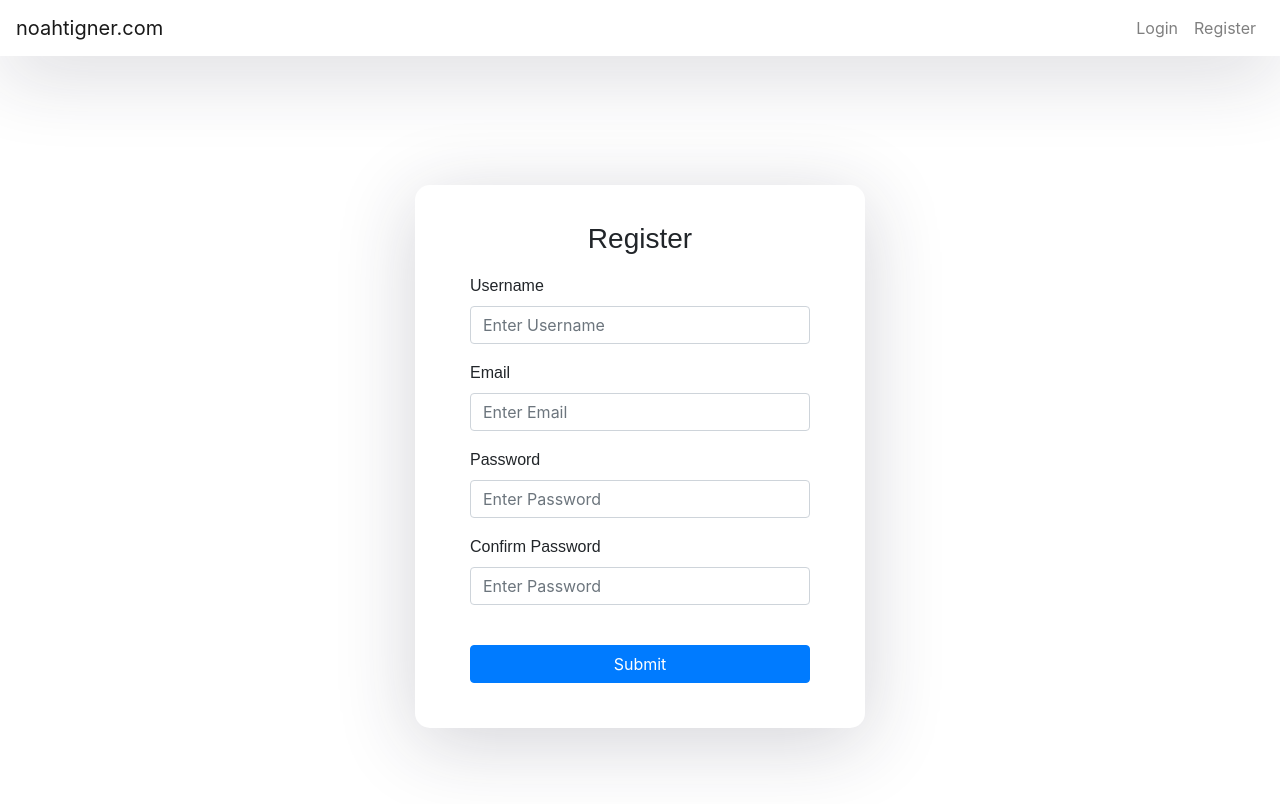
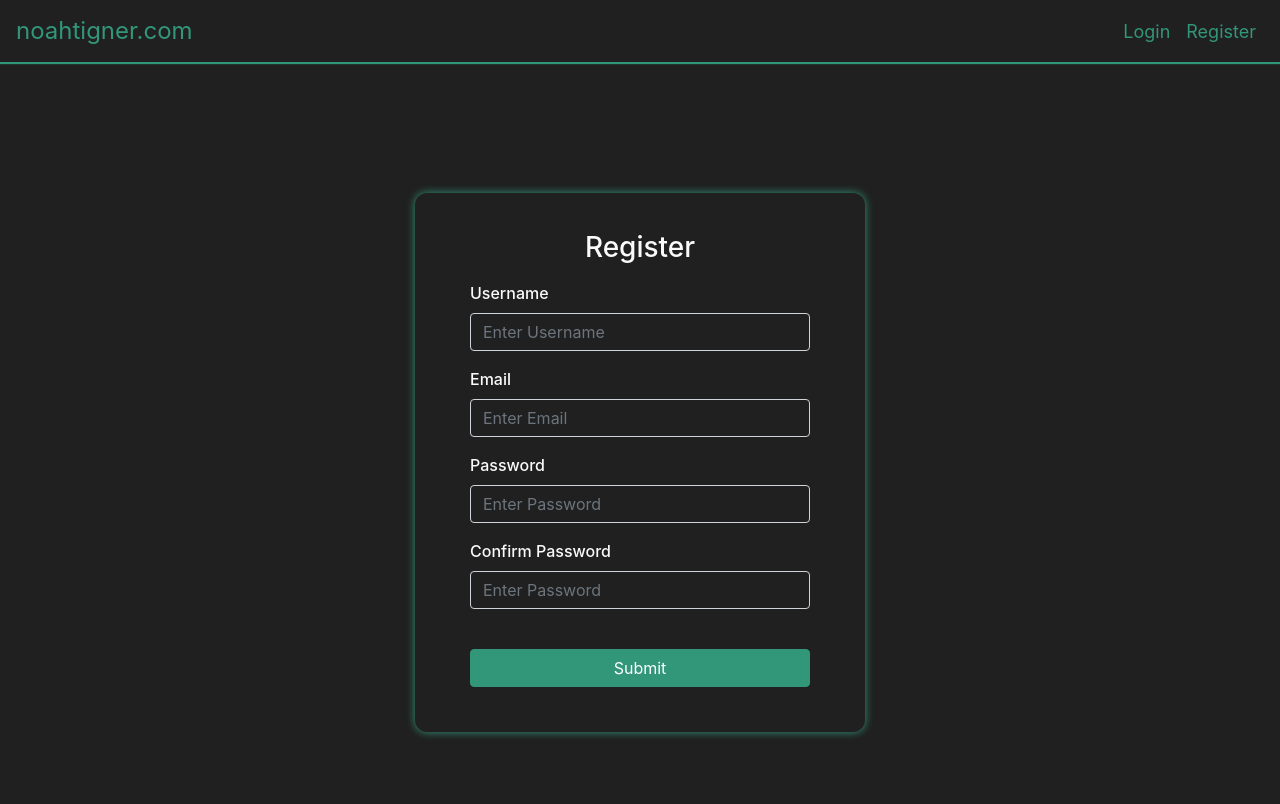
Before and after one commit to noahtigner/cloud-app, a React (Create React App) app in the folder client/: page /auth/register in a window 1280 px wide. Shown: the top 804 px of the page. Built offline with nearby package versions, Linux system fonts and the light colour scheme.

Commit message:
prototyping with dark theme

```diff
--- a/client/src/App.css
+++ /dev/null
@@ -1,38 +0,0 @@
-.App {
-  text-align: center;
-}
-
-.App-logo {
-  height: 40vmin;
-  pointer-events: none;
-}
-
-@media (prefers-reduced-motion: no-preference) {
-  .App-logo {
-    animation: App-logo-spin infinite 20s linear;
-  }
-}
-
-.App-header {
-  background-color: #282c34;
-  min-height: 100vh;
-  display: flex;
-  flex-direction: column;
-  align-items: center;
-  justify-content: center;
-  font-size: calc(10px + 2vmin);
-  color: white;
-}
-
-.App-link {
-  color: #61dafb;
-}
-
-@keyframes App-logo-spin {
-  from {
-    transform: rotate(0deg);
-  }
-  to {
-    transform: rotate(360deg);
-  }
-}
--- a/client/src/App.js
+++ b/client/src/App.js
@@ -1,59 +1,19 @@
 import React from 'react';
 // import logo from './logo.svg';
 import 'bootstrap/dist/css/bootstrap.min.css';
-import './App.css';
-import { BrowserRouter as Router, Switch, Route, Link } from "react-router-dom";
-import {
-    Collapse,
-    Navbar,
-    NavbarToggler,
-    NavbarBrand,
-    Nav,
-    NavItem,
-    NavLink,
-    Container,
-    Row,
-    Col,
-    Jumbotron,
-    Button
-} from 'reactstrap';
+import { BrowserRouter as Router, Switch, Route } from "react-router-dom";
+
 
 import Login from "./components/login.jsx";
 import Register from "./components/register.jsx";
+import Topper from "./components/topper.jsx";
 
 
 function App() {
     return (
+       <React.Fragment>
+            <Topper/>
             <Router>
-            {/* <nav className="navbar navbar-expand-lg navbar-light fixed-top">
-                <div className="container">
-                    <Link className="navbar-brand" to={"/auth/login"}>noahtigner.com</Link>
-                    <div className="collapse navbar-collapse" id="navbarTogglerDemo02">
-                        <ul className="navbar-nav active">
-                            <li className="nav-item">
-                                <Link className="nav-link" to={"/auth/login"}>Login</Link>
-                            </li>
-                            <li className="nav-item">
-                                <Link className="nav-link" to={"/auth/register"}>Register</Link>
-                            </li>
-                        </ul>
-                    </div>
-                </div>
-            </nav> */}
-            <Navbar color="inverse" light expand="md">
-                <NavbarBrand href={"/auth/login"}>noahtigner.com</NavbarBrand>
-
-                <Collapse isOpen={true} navbar>
-                    <Nav className="ml-auto" navbar>
-                        <NavItem>
-                            <NavLink href={"/auth/login"}>Login</NavLink>
-                        </NavItem>
-                        <NavItem>
-                            <NavLink href={"/auth/register"}>Register</NavLink>
-                        </NavItem>
-                    </Nav>
-                </Collapse>
-            </Navbar>
 
                 <div className="auth-wrapper">
                     <div className="auth-inner">
@@ -65,7 +25,7 @@ function App() {
                     </div>
                 </div>
             </Router>
-
+        </React.Fragment>
     );
 }
 
--- a/client/src/components/login.jsx
+++ b/client/src/components/login.jsx
@@ -1,6 +1,7 @@
 import React, {useState} from 'react';
 import { useHistory } from "react-router-dom";
 import fetchData from "./fetchData";
+import { Form, FormGroup, Label, Input } from 'reactstrap';
 
 function Login() {
     const [state, setState] = useState({
@@ -42,12 +43,12 @@ function Login() {
     }
 
     return(
-        <form className="needs-validation" onSubmit={handleSubmitClick} noValidate>
+        <Form className="needs-validation" onSubmit={handleSubmitClick} noValidate>
             <h3>Login</h3>
 
-            <div className="form-group">
-                <label>Username</label>
-                <input type="text"
+            <FormGroup>
+                <Label>Username</Label>
+                <Input type="text"
                     className="form-control"
                     id="username"
                     placeholder="Enter Username"
@@ -57,11 +58,11 @@ function Login() {
                 />
                 {/* <div className="valid-feedback">Valid.</div> */}
                 {/* <div className="invalid-feedback">Please fill out this field.</div> */}
-            </div>
+            </FormGroup>
 
-            <div className="form-group">
-                <label>Password</label>
-                <input
+            <FormGroup>
+                <Label>Password</Label>
+                <Input
                     type="password"
                     className="form-control"
                     id="password"
@@ -72,10 +73,10 @@ function Login() {
                 />
                 {/* <div className="valid-feedback">Valid.</div> */}
                 {/* <div className="invalid-feedback">Please fill out this field.</div> */}
-            </div>
+            </FormGroup>
             <br/>
             <button type="submit" className="btn btn-primary btn-block">Submit</button>
-        </form>
+        </Form>
     )
 }
 
--- a/client/src/components/register.jsx
+++ b/client/src/components/register.jsx
@@ -1,6 +1,7 @@
 import React, {useState} from 'react';
 import { useHistory } from "react-router-dom";
 import fetchData from "./fetchData";
+import { Form, FormGroup, Label, Input } from 'reactstrap';
 
 function Register() {
     const [state, setState] = useState({
@@ -44,12 +45,12 @@ function Register() {
     }
 
     return(
-        <form className="needs-validation" onSubmit={handleSubmitClick} noValidate>
+        <Form className="needs-validation" onSubmit={handleSubmitClick} noValidate>
             <h3>Register</h3>
 
-            <div className="form-group">
-                <label>Username</label>
-                <input
+            <FormGroup>
+                <Label>Username</Label>
+                <Input
                     type="text"
                     className="form-control"
                     id="username"
@@ -60,11 +61,11 @@ function Register() {
                 />
                 {/* <div className="valid-feedback">Valid.</div> */}
                 {/* <div className="invalid-feedback">Please fill out this field.</div> */}
-            </div>
+            </FormGroup>
 
-            <div className="form-group">
-                <label>Email</label>
-                <input
+            <FormGroup>
+                <Label>Email</Label>
+                <Input
                     type="email"
                     className="form-control"
                     id="email"
@@ -73,11 +74,11 @@ function Register() {
                     onChange={handleChange}
                     required
                 />
-            </div>
+            </FormGroup>
 
-            <div className="form-group">
-                <label>Password</label>
-                <input
+            <FormGroup>
+                <Label>Password</Label>
+                <Input
                     type="password"
                     className="form-control"
                     id="password"
@@ -86,11 +87,11 @@ function Register() {
                     onChange={handleChange}
                     required
                 />
-            </div>
+            </FormGroup>
 
-            <div className="form-group" >
-                <label>Confirm Password</label>
-                <input
+            <FormGroup>
+                <Label>Confirm Password</Label>
+                <Input
                     type="password"
                     className="form-control"
                     id="confirmPassword"
@@ -101,11 +102,11 @@ function Register() {
                     required
                 />
                 <div className="invalid-feedback">Passwords must match</div>
-            </div>
+            </FormGroup>
 
             <br/>
             <button type="submit" className="btn btn-primary btn-block">Submit</button>
-        </form>
+        </Form>
     )
 }
 
--- /dev/null
+++ b/client/src/components/topper.jsx
@@ -0,0 +1,30 @@
+import React from 'react';
+import {
+    Collapse,
+    Navbar,
+    NavbarBrand,
+    Nav,
+    NavItem,
+    NavLink,
+} from 'reactstrap';
+
+const Topper = () => {
+    return (
+        <Navbar light expand="md">
+            <NavbarBrand href={"/"}>noahtigner.com</NavbarBrand>
+
+            <Collapse isOpen={true} navbar>
+                <Nav className="ml-auto" navbar>
+                    <NavItem>
+                        <NavLink href={"/auth/login"}>Login</NavLink>
+                    </NavItem>
+                    <NavItem>
+                        <NavLink href={"/auth/register"}>Register</NavLink>
+                    </NavItem>
+                </Nav>
+            </Collapse>
+        </Navbar>
+    )
+}
+
+export default Topper;
--- a/client/src/index.css
+++ b/client/src/index.css
@@ -2,36 +2,27 @@
   font-family: 'Poppins';
   src: local('Poppins'), url(./fonts/Poppins/Poppins-Regular.ttf);
 }
-
-body {
-  margin: 0;
-  /* font-family: -apple-system, BlinkMacSystemFont, 'Segoe UI', 'Roboto', 'Oxygen',
-    'Ubuntu', 'Cantarell', 'Fira Sans', 'Droid Sans', 'Helvetica Neue',
-    sans-serif; */
-    font-family: 'Poppins', sans-serif;
-  -webkit-font-smoothing: antialiased;
-  -moz-osx-font-smoothing: grayscale;
-}
-
-/* code {
-  font-family: source-code-pro, Menlo, Monaco, Consolas, 'Courier New',
-    monospace;
-} */
 
 * {
   box-sizing: border-box;
 }
 body {
   /* background: #1C8EF9 !important; */
+  background: rgb(32, 32, 32) !important;
+  margin: 0;
+  font-family: 'Poppins', sans-serif;
+  -webkit-font-smoothing: antialiased;
+  -moz-osx-font-smoothing: grayscale;
   min-height: 100vh;
   display: flex;
   font-weight: 400;
   font-family: 'Fira Sans', sans-serif;
+  color: rgb(250, 250, 250) !important;
 }
 
 h1,h2,h3,h4,h5,h6,label,span {
   font-weight: 500;
-  font-family: 'Fira Sans', sans-serif;
+  /* font-family: 'Fira Sans', sans-serif; */
 }
 
 body, html, .App, #root, .auth-wrapper {
@@ -39,9 +30,26 @@ body, html, .App, #root, .auth-wrapper {
   height: 100%;
 }
 
-.navbar-light {
-  background-color: #ffffff;
-  box-shadow: 0px 14px 80px rgba(34, 35, 58, 0.2);
+.button, .btn, .btn-primary, .btn-block {
+  background-color: rgba(50, 150, 120, 1) !important;
+  border-color: rgba(50, 150, 120, 1) !important;
+  /* background: #61dafb; */
+  /* color: #61dafb; */
+}
+
+.navbar, .navbar-light {
+  color: rgba(50, 150, 120, 1) !important;
+  box-shadow: 0px 2px 1px rgba(50, 150, 120, 1) !important;
+}
+
+.navbar-brand {
+  color: rgba(50, 150, 120, 1) !important;
+  font-size: 24px !important;
+}
+
+.nav-link {
+  color: rgba(50, 150, 120, 1) !important;
+  font-size: 18px !important;
 }
 
 .auth-wrapper {
@@ -54,16 +62,25 @@ body, html, .App, #root, .auth-wrapper {
 .auth-inner {
   width: 450px;
   margin: auto;
-  background: #ffffff;
-  box-shadow: 0px 14px 80px rgba(34, 35, 58, 0.2);
+  /* background: #ffffff; */
+  background: rgb(32, 32, 32) !important;
+  /* box-shadow: 0px 14px 80px rgba(34, 35, 58, 0.2); */
+  box-shadow: 0px 0px 8px rgba(50, 150, 120, 1);
+
   padding: 40px 55px 45px 55px;
-  border-radius: 15px;
+  border-radius: 12px;
   transition: all .3s;
 }
 
 .auth-wrapper .form-control:focus {
-  border-color: #61dafb;;
+  border-color: rgba(50, 150, 120, 1);
+  /* color: #61dafb; */
   box-shadow: none;
+}
+
+.form-control {
+  background: rgb(32, 32, 32) !important;
+  color: rgba(50, 150, 120, 1) !important;
 }
 
 .auth-wrapper h3 {
@@ -73,6 +90,6 @@ body, html, .App, #root, .auth-wrapper {
   padding-bottom: 20px;
 }
 
-.custom-control-label {
-  font-weight: 400;
+.label {
+  color: rgba(50, 150, 120, 1) !important;
 }
```
Also changed, not shown: client/src/components/auth.jsx (added), 17 other files (tests, documents, lock files or other folders). Lines whose indentation alone changed are shown as unchanged.
